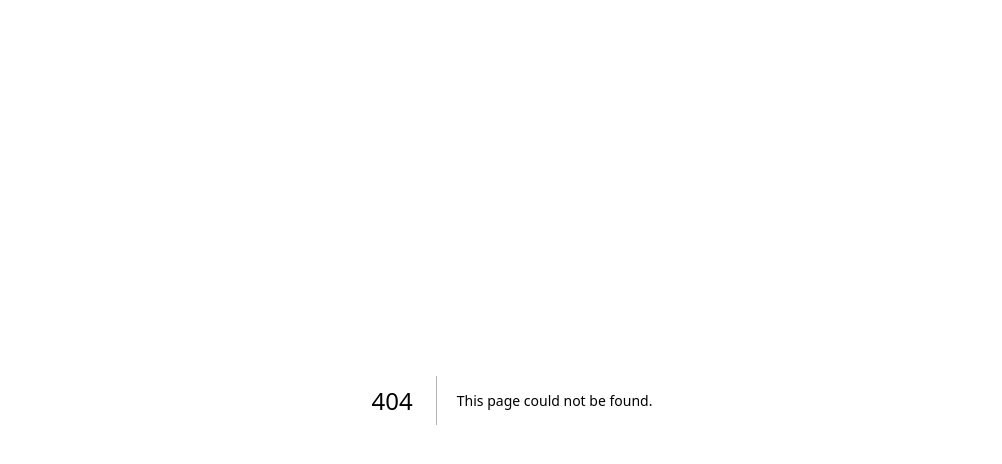
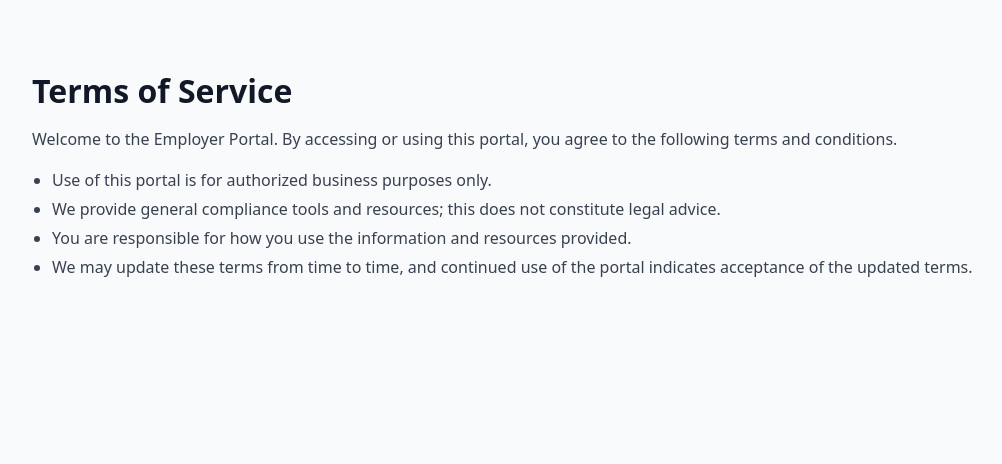
Before and after one commit to CouchCritix/portal-smoke-test, a Next.js app: page /terms in a window 1280 px wide. Before the commit this address had no page. Shown: the top 464 px of the page, without its empty margins (128-1130 px from the left). Built offline with nearby package versions, Linux system fonts and the light colour scheme.

Commit message:
Create page.js

```diff
--- /dev/null
+++ b/app/terms/page.js
@@ -0,0 +1,32 @@
+export default function Terms() {
+  return (
+    <main
+      style={{
+        maxWidth: 960,
+        margin: "0 auto",
+        padding: "3rem 1.5rem",
+        fontFamily: "system-ui, sans-serif"
+      }}
+    >
+      <h1
+        style={{
+          fontSize: "2rem",
+          fontWeight: "bold",
+          marginBottom: "1rem",
+          color: "#111827"
+        }}
+      >
+        Terms of Service
+      </h1>
+      <p style={{ marginBottom: "1rem", color: "#374151" }}>
+        Welcome to the Employer Portal. By accessing or using this portal, you agree to the following terms and conditions.
+      </p>
+      <ul style={{ paddingLeft: 20, lineHeight: 1.8, color: "#374151" }}>
+        <li>Use of this portal is for authorized business purposes only.</li>
+        <li>We provide general compliance tools and resources; this does not constitute legal advice.</li>
+        <li>You are responsible for how you use the information and resources provided.</li>
+        <li>We may update these terms from time to time, and continued use of the portal indicates acceptance of the updated terms.</li>
+      </ul>
+    </main>
+  );
+}
```
